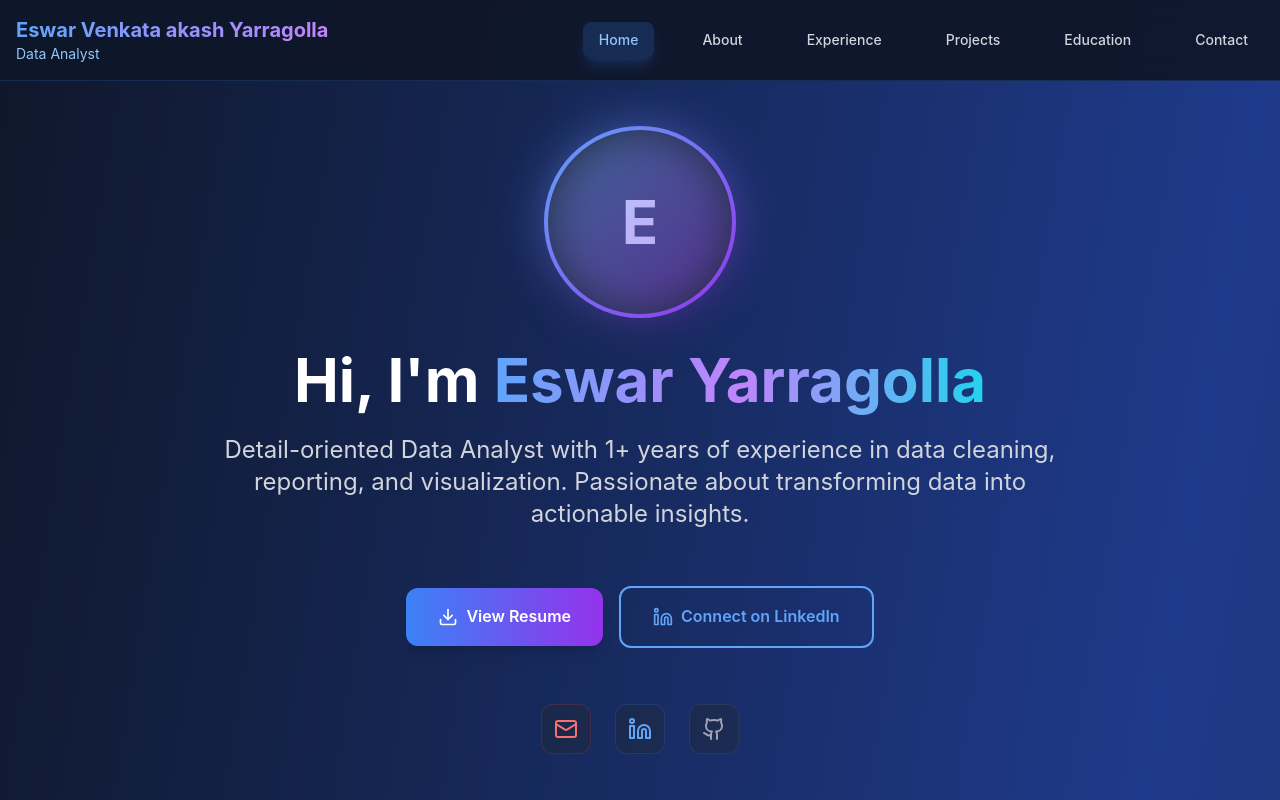
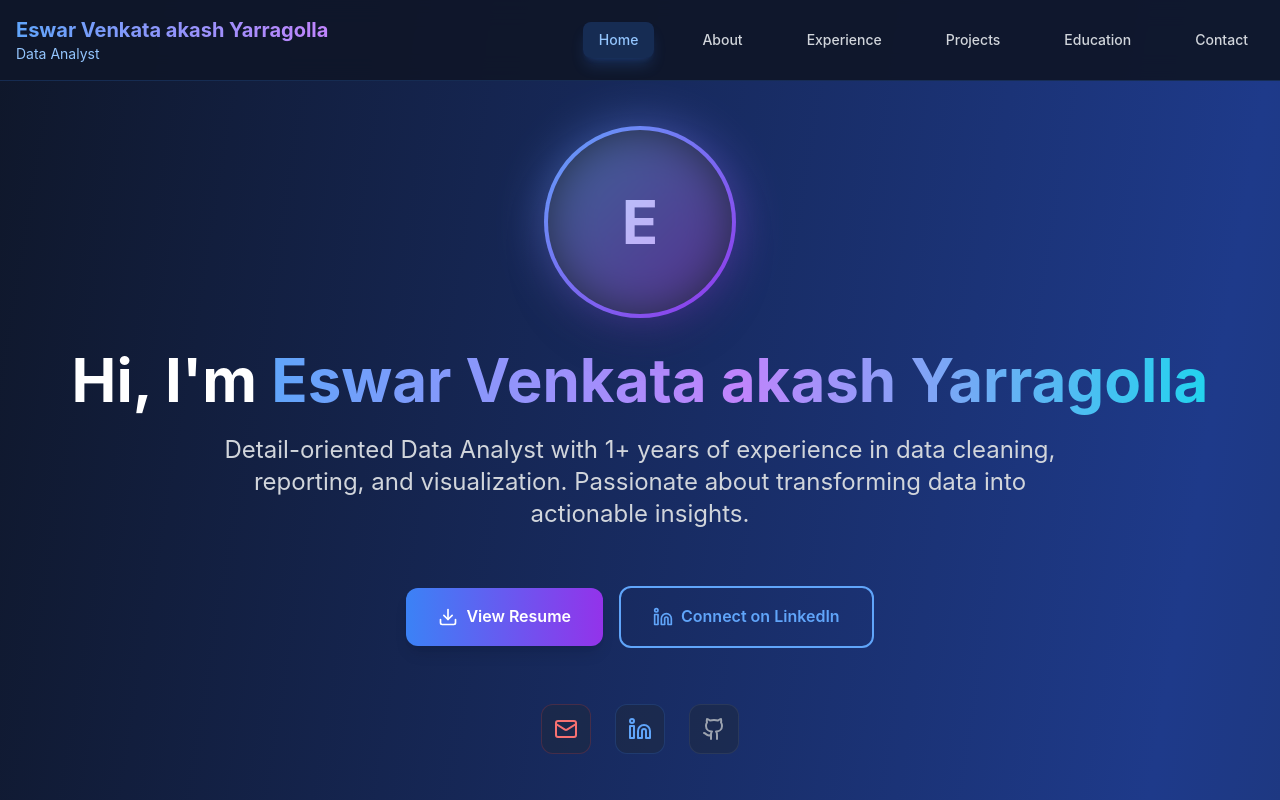
Before and after one commit to Eswar9999-hash/Eswar_Datascience-portfolio, a React (Vite) app: page / in a window 1280 px wide. Shown: the top 800 px of the page. Built offline with nearby package versions, Linux system fonts and the light colour scheme.

Commit message:
hearder change

```diff
--- a/src/components/Hero.tsx
+++ b/src/components/Hero.tsx
@@ -42,7 +42,7 @@ const Hero: React.FC = () => {
             <h1 className="text-4xl md:text-6xl font-bold leading-tight">
               <span className="text-white">Hi, I'm </span>
               <span className="bg-gradient-to-r from-blue-400 via-purple-400 to-cyan-400 bg-clip-text text-transparent">
-                Eswar Yarragolla
+                Eswar Venkata akash Yarragolla
               </span>
             </h1>
 
```
